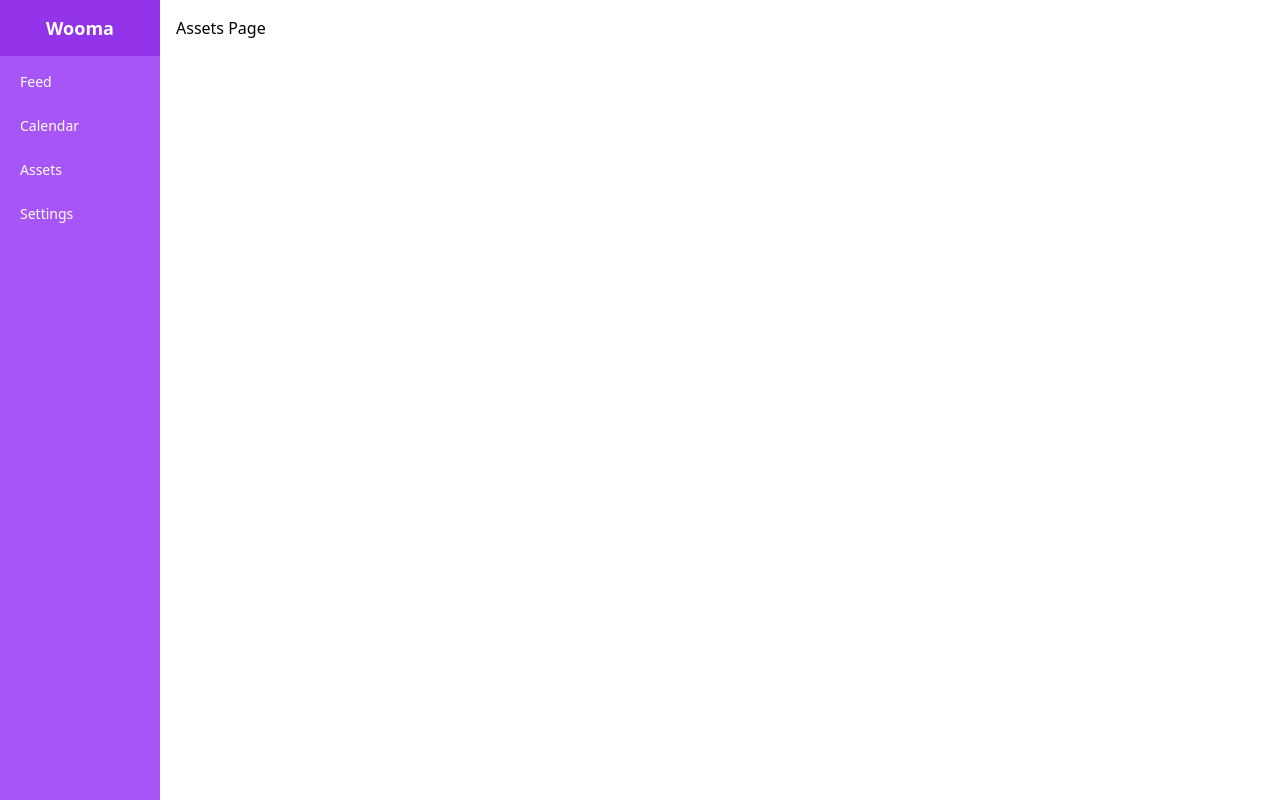
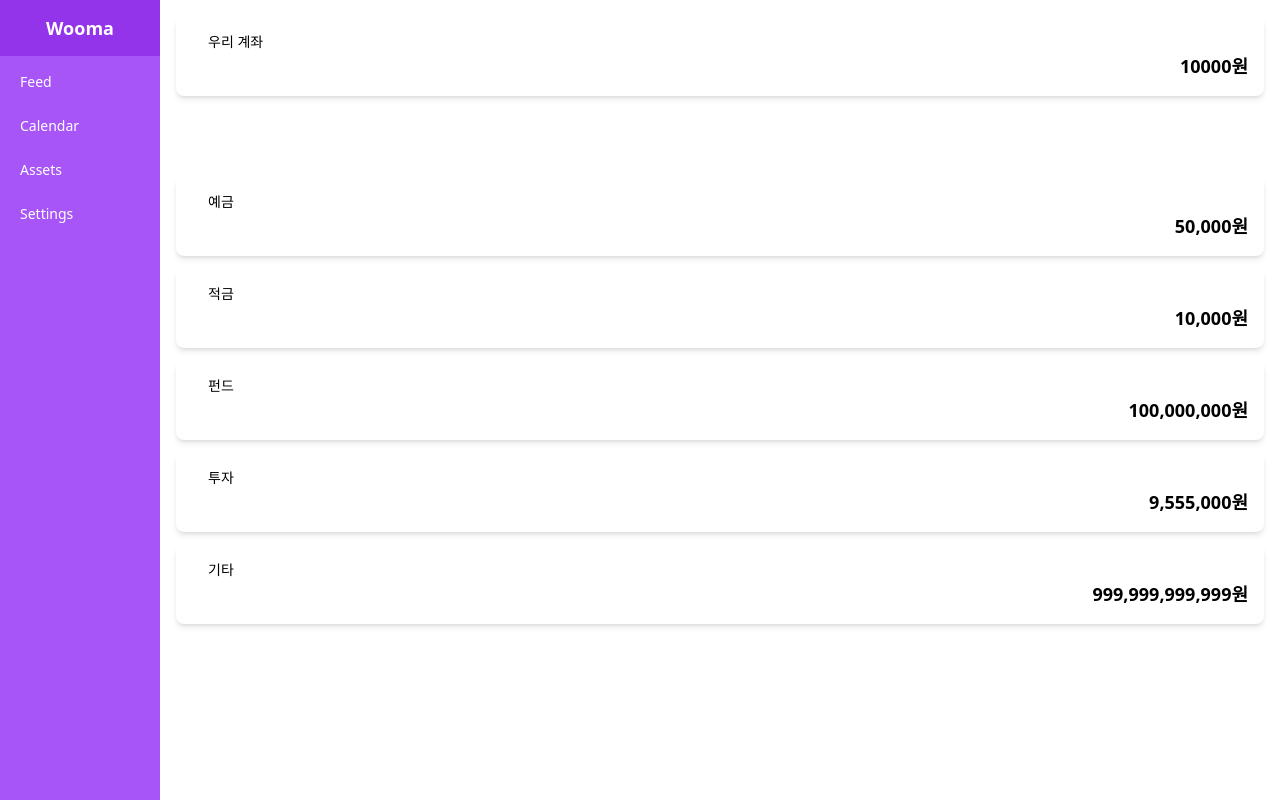
Before and after one commit to taewonnn/Wooma, a React (Vite) app: page /assets in a window 1280 px wide. Built offline with nearby package versions, Linux system fonts and the light colour scheme; no server answers.

Commit message:
feat: asset 페이지 시작

```diff
--- /dev/null
+++ b/src/components/member/asset/AssetCard.tsx
@@ -0,0 +1,19 @@
+interface IAssetCard {
+  title: string;
+  value: string;
+  icon?: React.ReactNode;
+}
+
+function AssetCard({ title, value, icon }: IAssetCard) {
+  return (
+    <div className="mb-3 flex items-center justify-between rounded-lg bg-white p-4 shadow-md transition-shadow hover:shadow-lg">
+      <div className="mr-4 text-xl text-blue-500">{icon}</div>
+      <div className="flex-grow">
+        <p className="text-gray-500 text-sm">{title}</p>
+        <p className="text-gray-800 text-end text-lg font-bold">{value}원</p>
+      </div>
+    </div>
+  );
+}
+
+export default AssetCard;
--- a/src/pages/member/Assets.tsx
+++ b/src/pages/member/Assets.tsx
@@ -1,7 +1,23 @@
+import AssetCard from '../../components/member/asset/AssetCard';
+
 function Assets() {
+  const assets = [
+    { title: '예금', value: '50,000', icon: '' },
+    { title: '적금', value: '10,000', icon: '' },
+    { title: '펀드', value: '100,000,000', icon: '' },
+    { title: '투자', value: '9,555,000', icon: '' },
+    { title: '기타', value: '999,999,999,999', icon: '' },
+  ];
+
   return (
     <>
-      <p>Assets Page</p>
+      <AssetCard title="우리 계좌" value="10000" />
+
+      <div className="mb-20"></div>
+
+      {assets.map((asset, index) => {
+        return <AssetCard title={asset.title} value={asset.value} key={index} />;
+      })}
     </>
   );
 }
```
